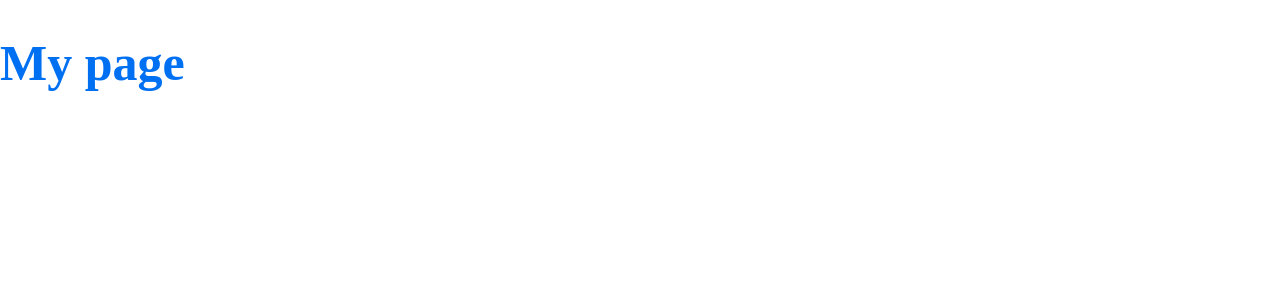
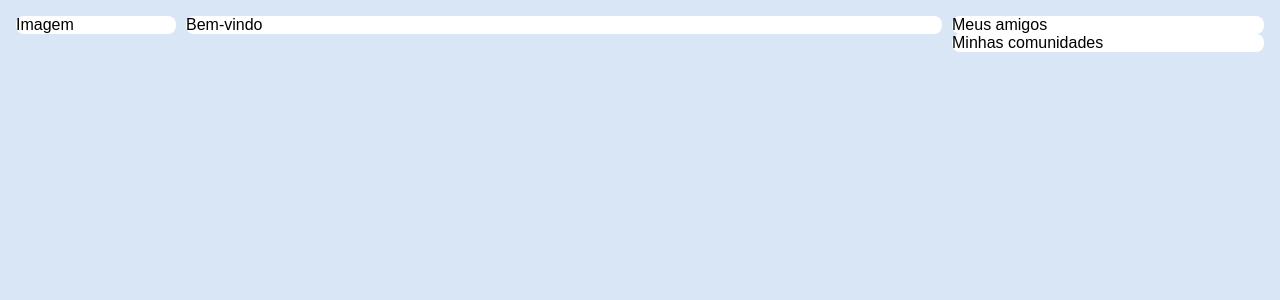
Before and after one commit to juliofiamoncini/alurakut, a Next.js app: page / in a window 1280 px wide. Shown: the top 300 px of the page. Built offline with nearby package versions, Linux system fonts and the light colour scheme.

Commit message:
Add MainGrid and Box components

```diff
--- a/pages/_app.js
+++ b/pages/_app.js
@@ -1,16 +1,28 @@
 import { createGlobalStyle, ThemeProvider } from 'styled-components'
 
 const GlobalStyle = createGlobalStyle`
-  body {
+  /* Reset CSS (Necolas Reset CSS <3) */
+  * {
     margin: 0;
     padding: 0;
     box-sizing: border-box;
+  }
+
+  body {
+    font-family: sans-serif;
+    background-color: #D9E6F6;
+  }
+
+  #__next {
+    display: flex;
+    min-height: 100vh;
+    flex-direction: column;
   }
 `
 
 const theme = {
   colors: {
-    primary: '#0070f3',
+    primary: 'red',
   },
 }
 
--- a/pages/index.js
+++ b/pages/index.js
@@ -1,10 +1,48 @@
 import styled from 'styled-components'
 
-const Title = styled.h1`
-  font-size: 50px;
-  color: ${({ theme }) => theme.colors.primary};
-`
+// const Title = styled.h1`
+//   font-size: 50px;
+//   color: ${({ theme }) => theme.colors.primary};
+// `
+
+const Box = styled.div`
+  background: #ffffff;
+  border-radius: 8px;
+`;
+
+const MainGrid = styled.main`
+  display: grid;
+  grid-gap: 10px;
+  padding: 16px;
+
+  @media(min-width: 860px) {
+    grid-template-areas: "profileArea welcomeArea profileRelationsArea";
+    grid-template-columns: 160px 1fr 312px;
+  }
+`;
 
 export default function Home() {
-  return <Title>My page</Title>
+  return (
+    <MainGrid>
+      <div style={{ gridArea: 'profileArea' }}>
+        {/* <Box style="grid-area: profileArea;"> */}
+        <Box>
+          Imagem
+        </Box>
+      </div>
+      <div style={{ gridArea: 'welcomeArea' }}>
+        <Box>
+          Bem-vindo
+        </Box>
+      </div>
+      <div style={{ gridArea: 'profileRelationsArea' }}>
+        <Box>
+          Meus amigos
+        </Box>
+        <Box>
+          Minhas comunidades
+        </Box>
+      </div>
+    </MainGrid>
+  )
 }
```
